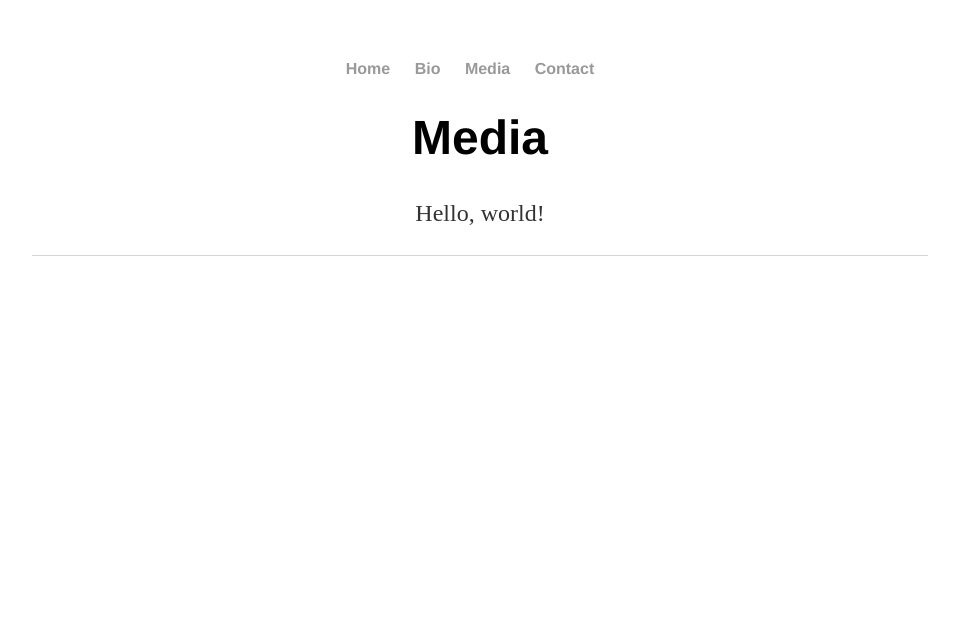
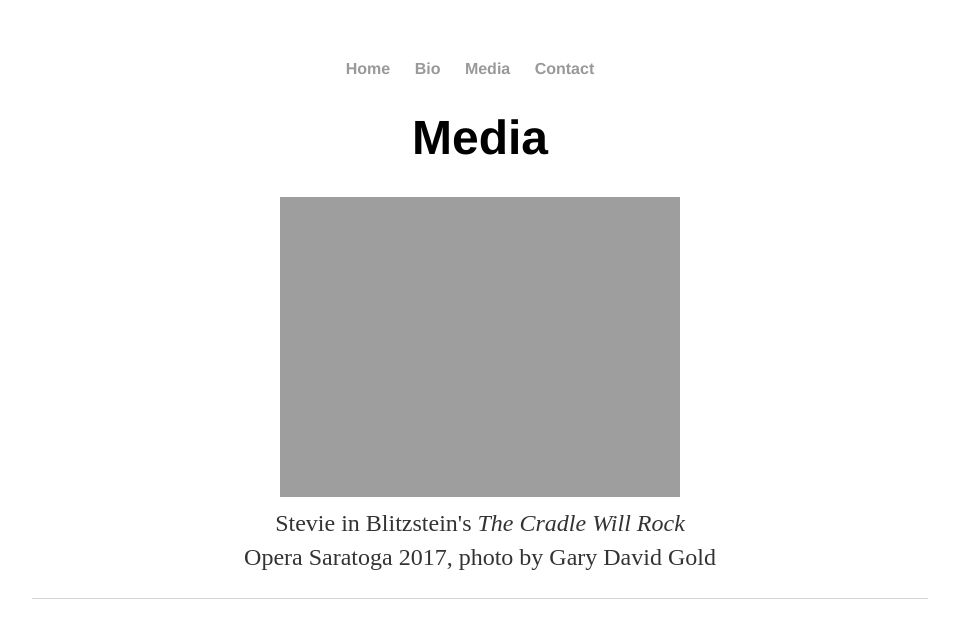
Before and after one commit to leemlb06pmi/leemlb06pmi.github.io, a Jekyll site: the page built from media/index.html, in a window 1280 px wide. Shown: the top 638 px of the page, without its empty margins (160-1119 px from the left). Built offline with Jekyll 4.4.1, drawn with Linux system fonts in a browser that asks for light colours.

Commit message:
stevie pic

```diff
--- a/media/index.html
+++ b/media/index.html
@@ -3,4 +3,8 @@ layout: default
 title: Media
 ---
 <h1>{{ page.title }}</h1>
-<p> Hello, world!</p>
+<p>
+	<img src="https://leemlb06pmi.github.io/photos/Cradle_1.jpg" alt="Stevie">
+	<br>
+	Stevie in Blitzstein's <em> The Cradle Will Rock </em><br>Opera Saratoga 2017, photo by Gary David Gold
+</p>
```
